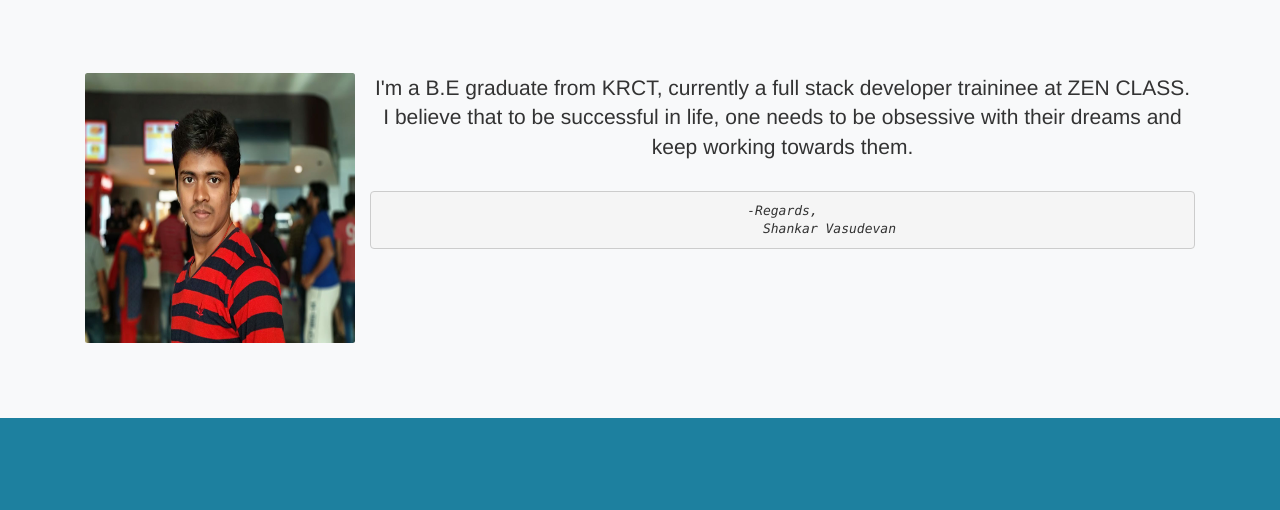
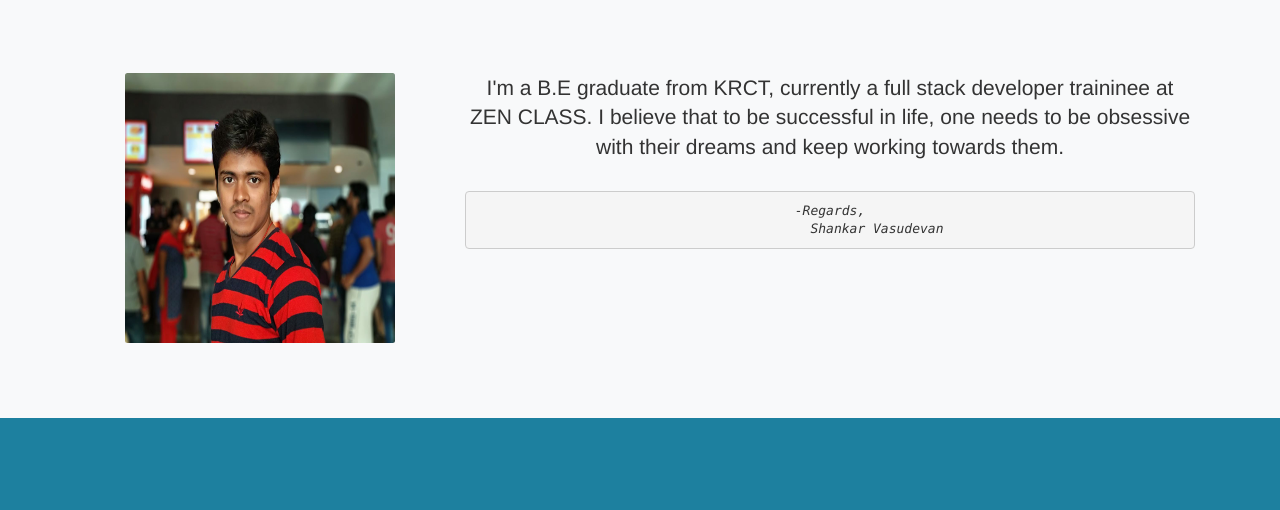
Before and after one commit to AVShankar/avshankar.github.io, a website: page index.html in a window 1280 px wide. Shown: the part 802-1312 px from the top of the page. Drawn offline with nearby package versions, Linux system fonts and the light colour scheme.

Commit message:
Update index.html

```diff
--- a/index.html
+++ b/index.html
@@ -89,10 +89,10 @@
   <section class="content-section bg-light" id="about">
     <div class="container text-center">
       <div class="row">
-        <div class="col-lg-3 mx-auto">
+        <div class="col-lg-4 mx-auto">
           <img src="./img/Dp.jpg" class="rounded" alt="I'm Shankar Vasudevan" width="270px" height="270px">
         </div>
-        <div class="col-lg-9 mx-auto">
+        <div class="col-lg-8 mx-auto">
           <p class="lead mb-5">I'm a B.E graduate from KRCT, currently a full stack developer traininee at ZEN CLASS. I believe that to be successful in life, one needs to be obsessive with their dreams and keep working towards them.</p>
           <i><pre>-Regards,
             Shankar Vasudevan</pre>
```
